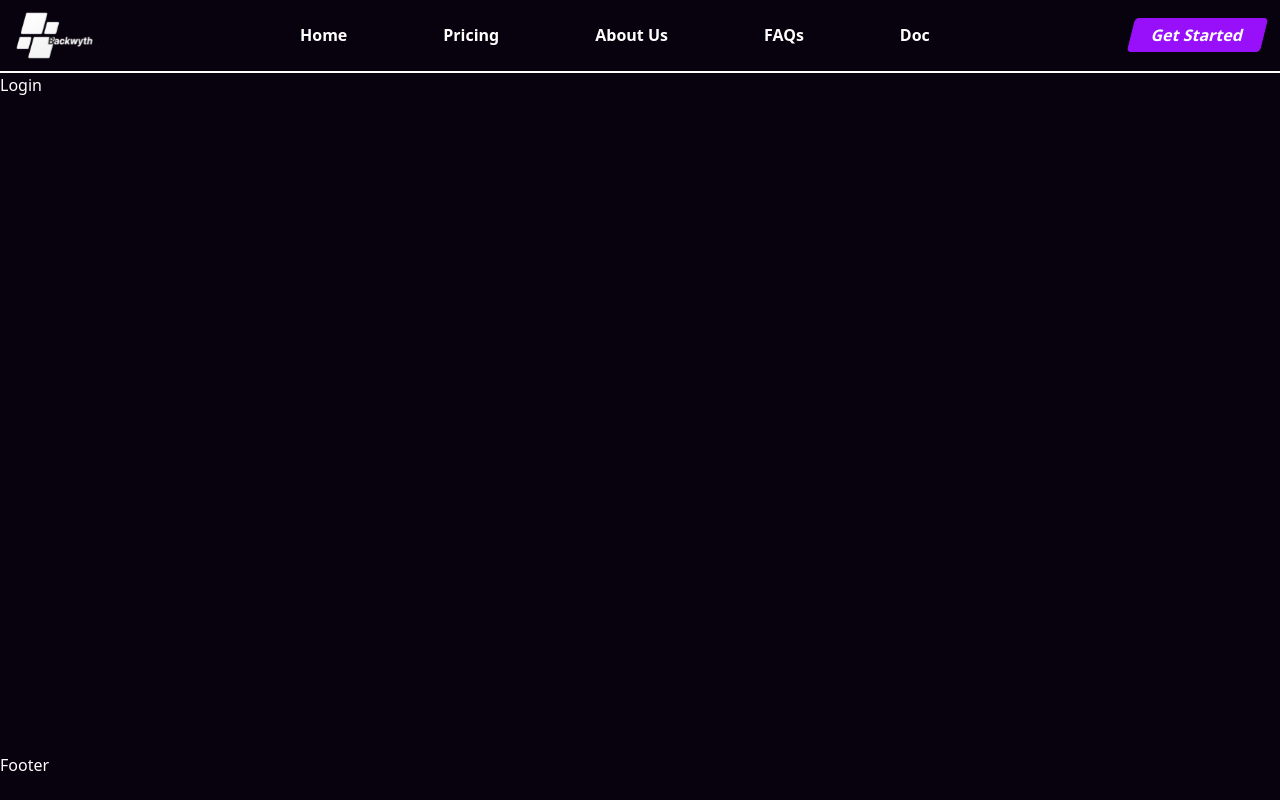
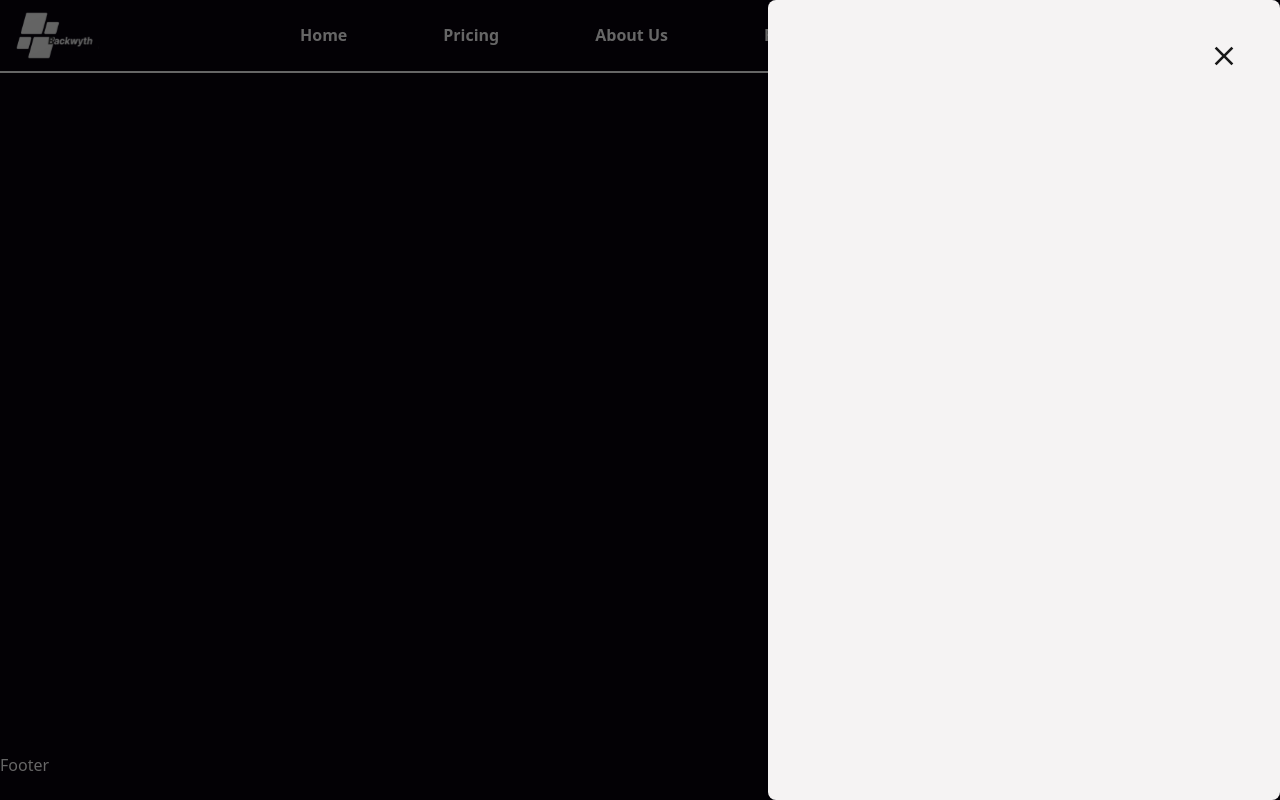
Before and after one commit to OmodaraAyo/Backwyth, a React (Vite) app: page /sign-in in a window 1280 px wide. Built offline with nearby package versions, Linux system fonts and the light colour scheme.

Commit message:
updated... sign up page

```diff
--- a/package.json
+++ b/package.json
@@ -15,6 +15,7 @@
     "ogl": "^1.0.11",
     "react": "^19.0.0",
     "react-dom": "^19.0.0",
+    "react-icons": "^5.5.0",
     "react-router": "^6.30.0",
     "react-router-dom": "^6.30.0",
     "react-toastify": "^11.0.5",
--- a/src/components/Header.jsx
+++ b/src/components/Header.jsx
@@ -1,10 +1,14 @@
-import React from "react";
+import React, { useEffect, useState } from "react";
 import { Link, NavLink } from "react-router-dom";
 import images from "../assets/images";
 import ShinyText from "./ShinyText.jsx";
 import clsx from "clsx";
+import Login from "../pages/Login.jsx";
 
 const Header = () => {
+  const [isScrolled, setIsScrolled] = useState(false);
+  const [openSignUp, setOpenSignIn] = useState(false);
+
   const navBarItems = [
     { page: "Home", path: "/" },
     { page: "Pricing", path: "/pricing" },
@@ -12,8 +16,21 @@ const Header = () => {
     { page: "FAQs", path: "/faqs" },
     { page: "Doc", path: "/documentation" },
   ];
+
+  useEffect(()=> {
+
+    const handleScroll = () => {
+      setIsScrolled(window.scrollY > 0);
+    };
+
+    window.addEventListener("scroll", handleScroll);
+
+    return () => window.removeEventListener("scroll", handleScroll);
+    }, []);
+
+
   return (
-    <header className="border-b-2 ">
+    <header className={clsx(`border-b-2 sticky top-0 z-40 transition-all duration-300 `, isScrolled && "bg-[#07020D] backdrop-blur-lg backdrop-brightness-110")}>
       <div className="container mx-auto h-full flex justify-between items-center px-4 py-3 ">
         <div>
           <Link to={"/"}>
@@ -44,18 +61,13 @@ const Header = () => {
           ))}
         </nav>
 
-        <NavLink
-          className={({ isActive }) =>
-            clsx(
-              "py-1 px-5 font-semibold text-md border border-purple-600 transform -skew-x-14 rounded hover:bg-purple-600",
-              isActive && "bg-purple-600"
-            )
-          }
-          to={"sign-in"}
-        >
+        <button
+          onClick={() => setOpenSignIn(true)}
+          className="py-1 px-5 font-semibold text-md border border-purple-600 transform -skew-x-14 rounded hover:bg-purple-600 cursor-pointer">
           Get Started
-        </NavLink>
+        </button>
       </div>
+      {openSignUp && <Login onClose={() => setOpenSignIn(false)} />}
     </header>
   );
 };
--- a/src/pages/Home.jsx
+++ b/src/pages/Home.jsx
@@ -2,9 +2,11 @@ import React from "react";
 import Particles from "../components/Particles";
 import { Link } from "react-router-dom";
 import ShinyText from "../components/ShinyText";
+import Login from "./Login";
 
 const Home = () => {
   return (
+    <section>
       <div className="relative w-full h-full overflow-hidden">
           <div style={{ width: "100%", height: "600px", position: "relative" }}>
               <Particles
@@ -20,7 +22,6 @@ const Home = () => {
           </div>
 
           <div className="absolute top-0 left-0 right-0 bottom-0 w-full h-full pt-36">
-
             <div className="container mx-auto flex flex-col items-center py-3">
 
               <h1 className="w-full lg:max-w-10/12 text-center text-[2.30rem] font-semibold tracking-wider leading-14">Where <span className="text-[#10041e] font-bold bg-purple-600 px-2 rounded-bl-lg rounded-tr-lg">USSD</span> Meets Innovation</h1>
@@ -28,20 +29,12 @@ const Home = () => {
 
               <div className="flex mt-5 w-full justify-center items-center flex-col md:flex-row gap-5 md:gap-8 font-semibold text-md">
                 <Link className="py-2 px-36 bg-white text-[#07020D]  rounded-lg hover:bg-purple-700 hover:text-white transition duration-300 ease-in-out -skew-x-14">Book a demo</Link>
-            <Link className="py-2 px-10 border border-purple-600 rounded-lg hover:bg-purple-700 transition duration-300 ease-in-out -skew-x-14" to={"sign-in"}>
-                        <ShinyText
-                          text="Try it Now"
-                          disabled={false}
-                          speed={3}
-                          className="custom-class"
-                        />
-                    </Link>
-          </div>
-
-
+                <Link className="py-2 px-10 border border-purple-600 rounded-lg hover:bg-purple-700 transition duration-300 ease-in-out -skew-x-14" to={"sign-in"}><ShinyText text="Try it Now" disabled={false} speed={3} className="custom-class"/></Link>
               </div>
             </div>
           </div>
+      </div>
+    </section>
   );
 };
 
--- a/src/pages/Login.jsx
+++ b/src/pages/Login.jsx
@@ -1,10 +1,16 @@
 import React from 'react'
+import { IoMdClose } from "react-icons/io";
 
-const Login = () => {
+const Login = ({ onClose }) => {
   return (
-    <div>
-      Login
-    </div>
+    <section id='login' className='fixed top-0 bottom-0 left-0 right-0 w-full h-full bg-black/60 z-50 justify-content-end'>
+        <div className='block ml-auto bg-[#f5f3f3] w-[40%] h-full rounded-lg p-10'>
+
+            <button onClick={onClose} className='block ml-auto text-black/90 hover:text-black/100 transition-all duration-300 ease-in-out cursor-pointer'>
+                <IoMdClose size={32}/>
+            </button>
+        </div>
+    </section>
   )
 }
 
```
Also changed, not shown: 1 other file (tests, documents, lock files or other folders). Lines whose indentation alone changed are shown as unchanged.
